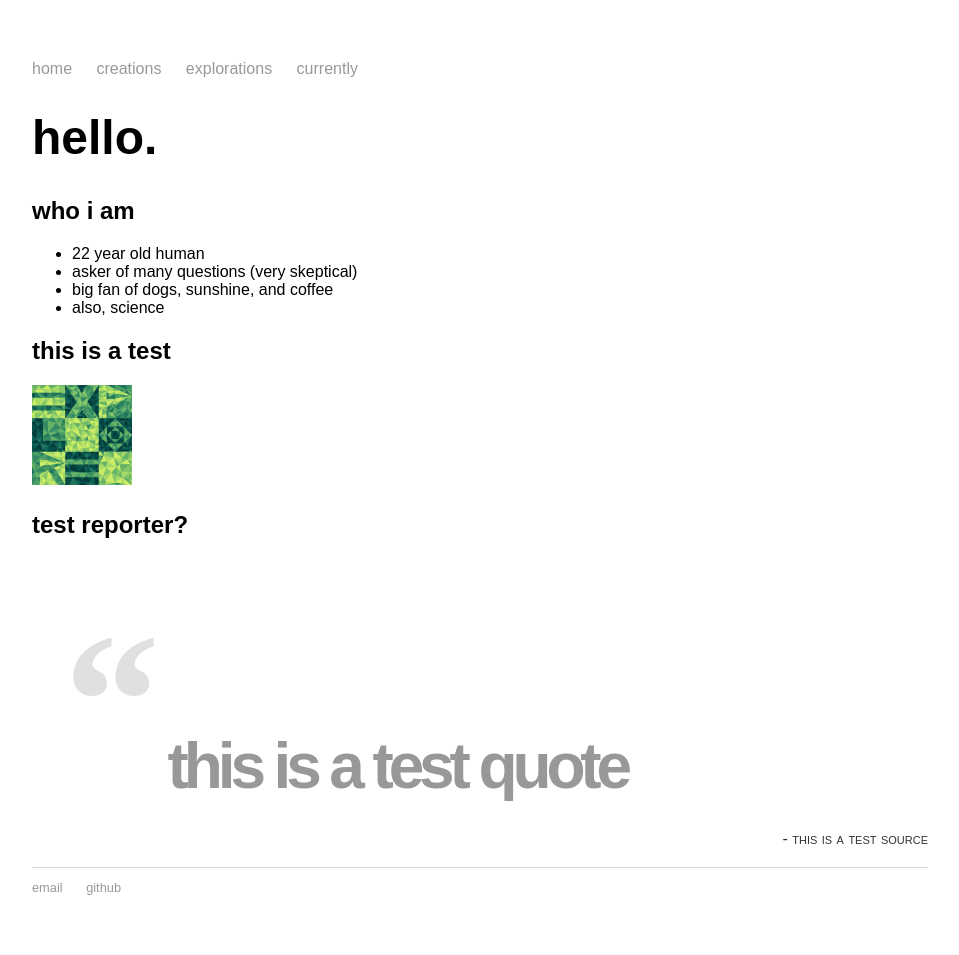
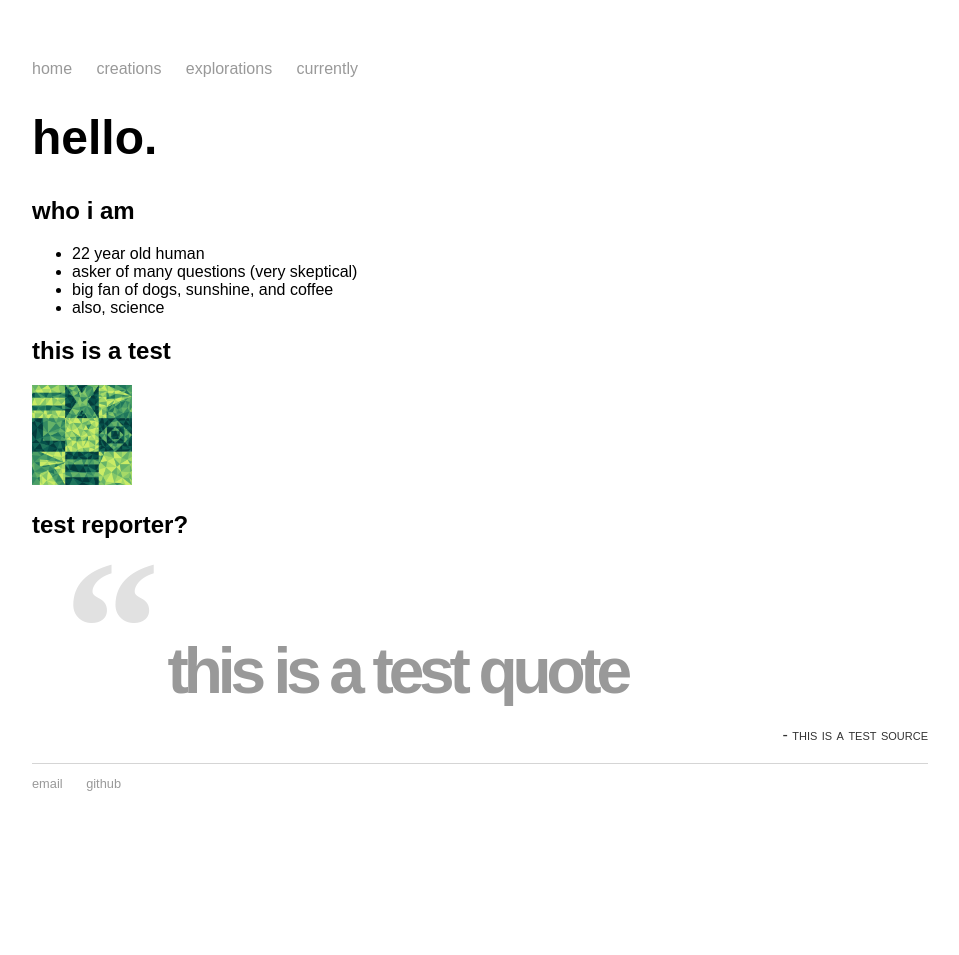
Before and after one commit to mayasheth/mayasheth.github.io, a Jekyll site: the page built from index.md, in a window 1280 px wide. Shown: the whole page, without its empty margins (160-1119 px from the left). Built offline with Jekyll 4.4.1, drawn with Linux system fonts in a browser that asks for light colours; after the commit the page ends 900 px from its top, so only the background shows below that.

Commit message:
Update quote.html

```diff
--- a/_includes/quote.html
+++ b/_includes/quote.html
@@ -28,8 +28,8 @@
       font-family: "Times New Roman", serif;
       font-size: 3em;
       margin-right: 0em;
-      vertical-align: super;
-      opacity:0.3;
+      line-height: 0.4;
+      opacity: 0.3;
     }
 
     blockquote p
```
